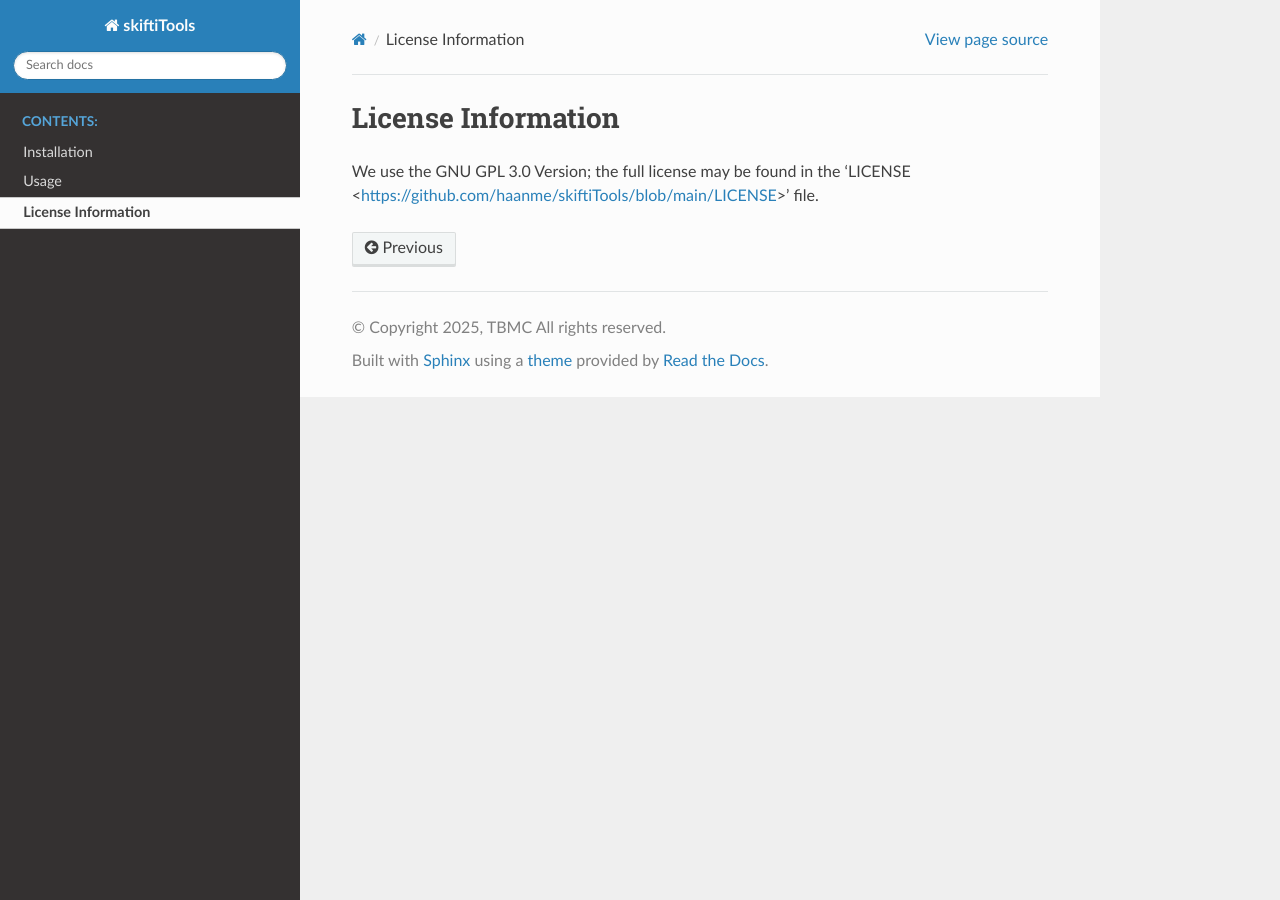
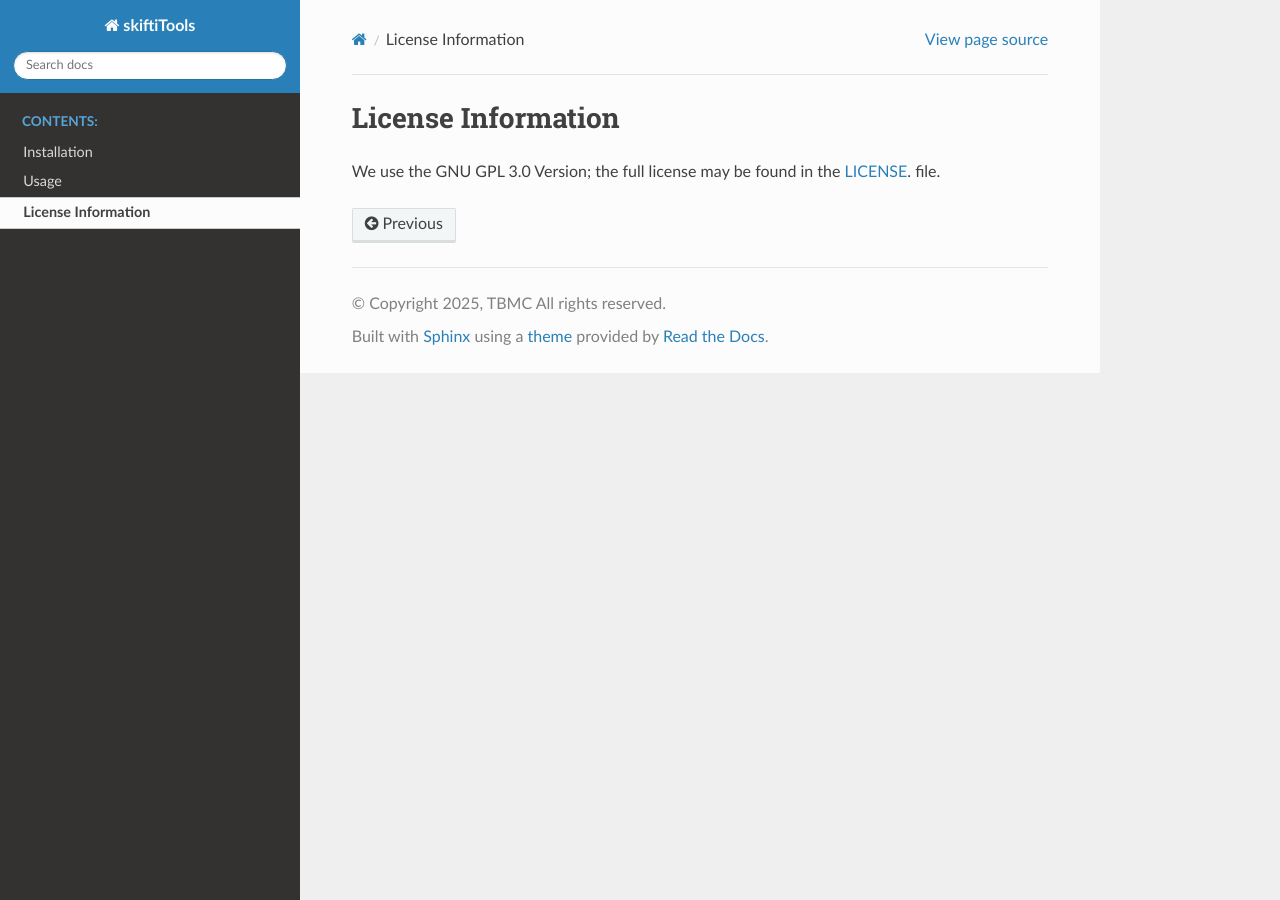
Before and after one commit to HKA07/skiftiGuide, a Sphinx documentation site: the page built from docs/license.rst, in a window 1280 px wide. Built offline with Sphinx 7.4.7 and the Read the Docs theme 3.1.0, drawn with Linux system fonts in a browser that asks for light colours.

Commit message:
Update license.rst

```diff
--- a/docs/license.rst
+++ b/docs/license.rst
@@ -2,4 +2,4 @@
 License Information
 #####################
 
-We use the GNU GPL 3.0 Version; the full license may be found in the 'LICENSE <https://github.com/haanme/skiftiTools/blob/main/LICENSE>' file.
+We use the GNU GPL 3.0 Version; the full license may be found in the `LICENSE <https://github.com/haanme/skiftiTools/blob/main/LICENSE>`_. file.
```
